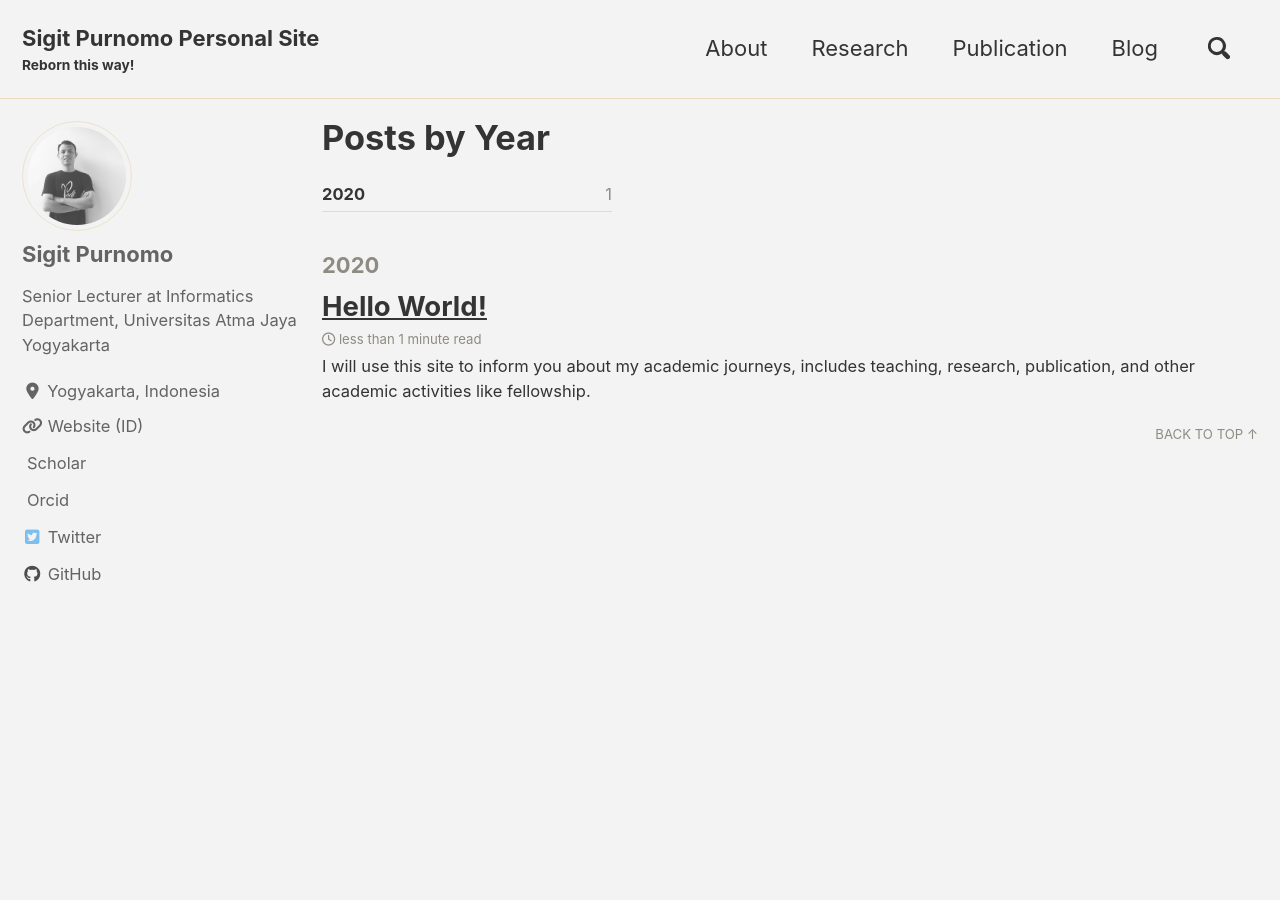
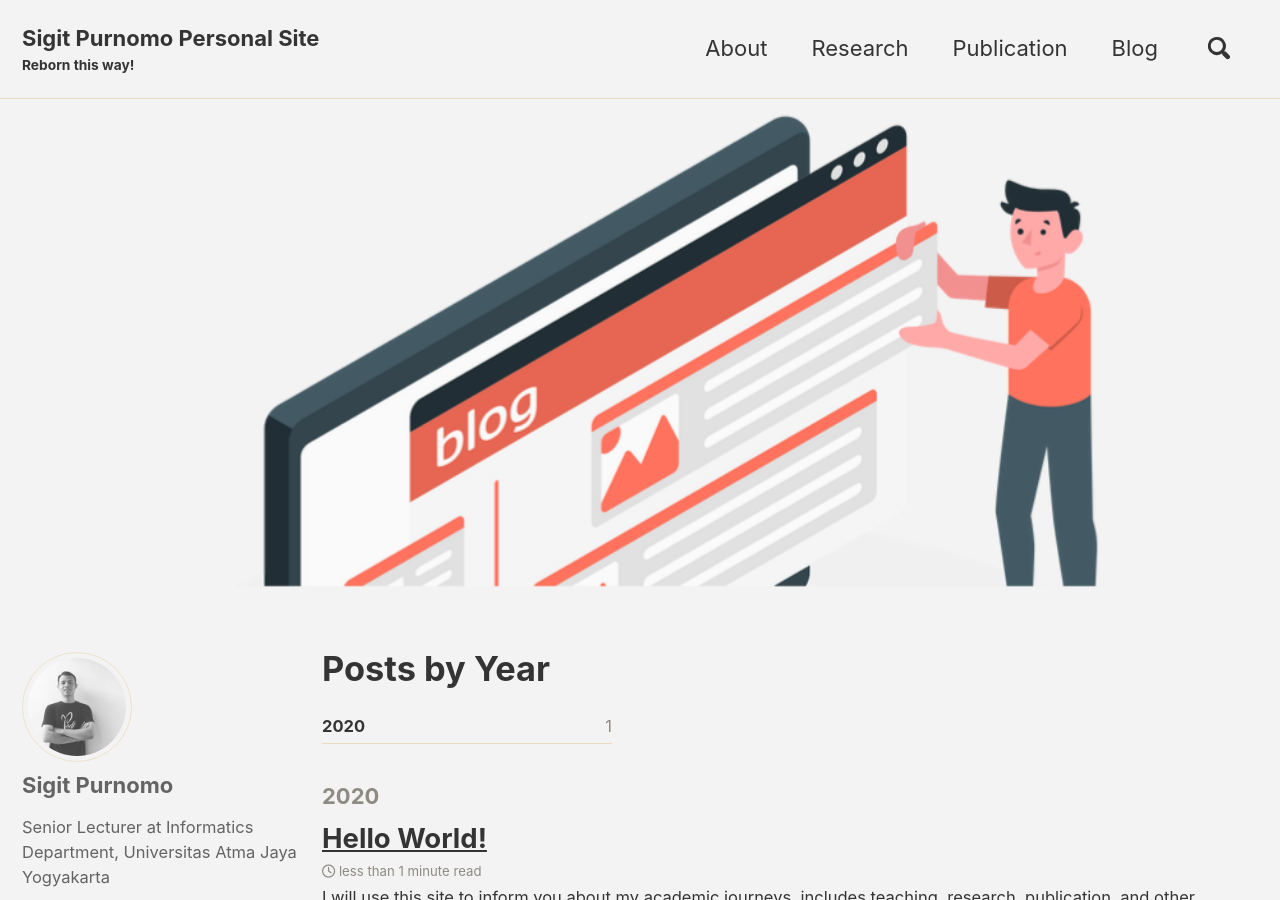
Before and after one commit to sigit-purnomo/sigit-purnomo.github.io, a Jekyll site: the page built from _pages/year-archive.md, in a window 1280 px wide and 900 px high. Built offline with Jekyll 4.4.1, drawn with Linux system fonts in a browser that asks for light colours; cached includes are drawn as plain includes; nearby versions of some CDN libraries; a style sheet for code colours, icons or effects is not loaded.

Commit message:
Update year-archive.md

```diff
--- a/_pages/year-archive.md
+++ b/_pages/year-archive.md
@@ -3,5 +3,7 @@ title: "Posts by Year"
 exceprt: "Blog posting about academic journeys includes teaching, research, publication, fellowship, tutorials, and another academic things."
 permalink: /year-archive/
 layout: posts
+header:
+  image: /assets/images/rsz_1blog_post-amico.png
 author_profile: true
 ---
```
